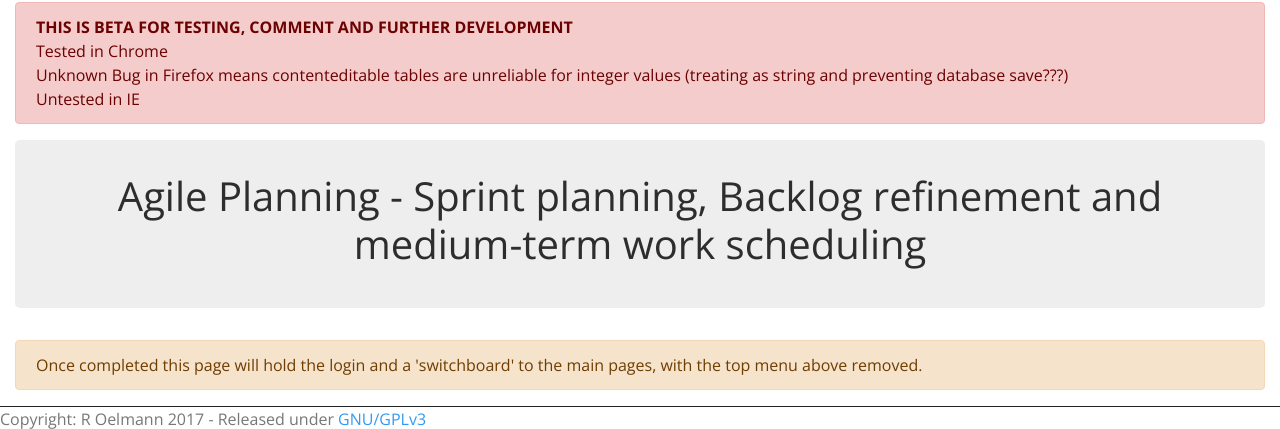
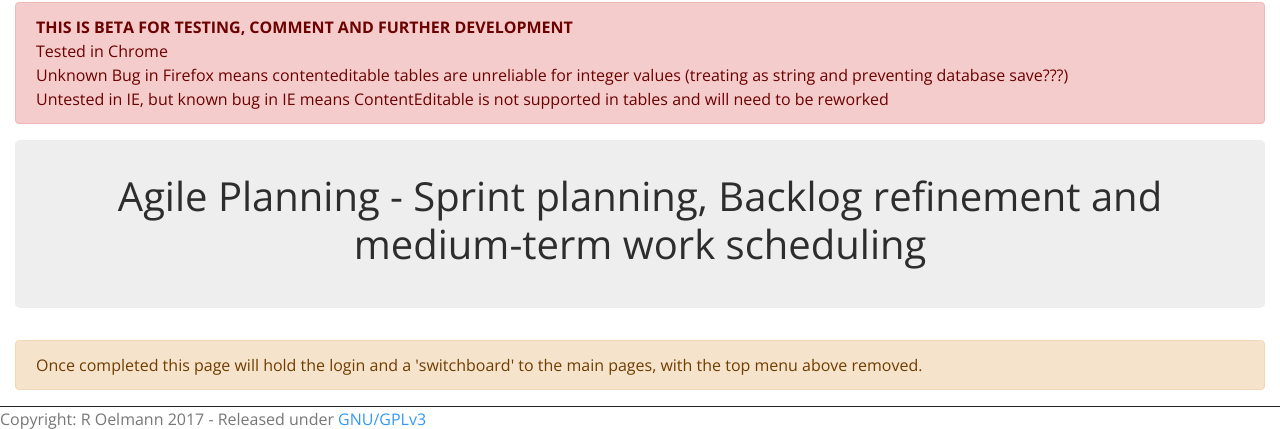
Before and after one commit to roelmann/agileplanning, a PHP site: page /index.php in a window 1280 px wide. Shown: the part 58-487 px from the top of the page. Run offline with PHP 8.4, Linux system fonts and the light colour scheme; some libraries are stand-ins or nearby versions.

Commit message:
Add IE content editable bug warning to Beta header

```diff
--- a/includes/navbar.php
+++ b/includes/navbar.php
@@ -77,4 +77,4 @@ ini_set("display_errors", 1);
     </ul>
   </div>
 </nav>
-<p class="alert alert-danger" style="margin-top:60px"><strong>THIS IS BETA FOR TESTING, COMMENT AND FURTHER DEVELOPMENT</strong><br>Tested in Chrome<br>Unknown Bug in Firefox means contenteditable tables are unreliable for integer values (treating as string and preventing database save???)<br>Untested in IE</p>
+<p class="alert alert-danger" style="margin-top:60px"><strong>THIS IS BETA FOR TESTING, COMMENT AND FURTHER DEVELOPMENT</strong><br>Tested in Chrome<br>Unknown Bug in Firefox means contenteditable tables are unreliable for integer values (treating as string and preventing database save???)<br>Untested in IE, but known bug in IE means ContentEditable is not supported in tables and will need to be reworked</p>
```
